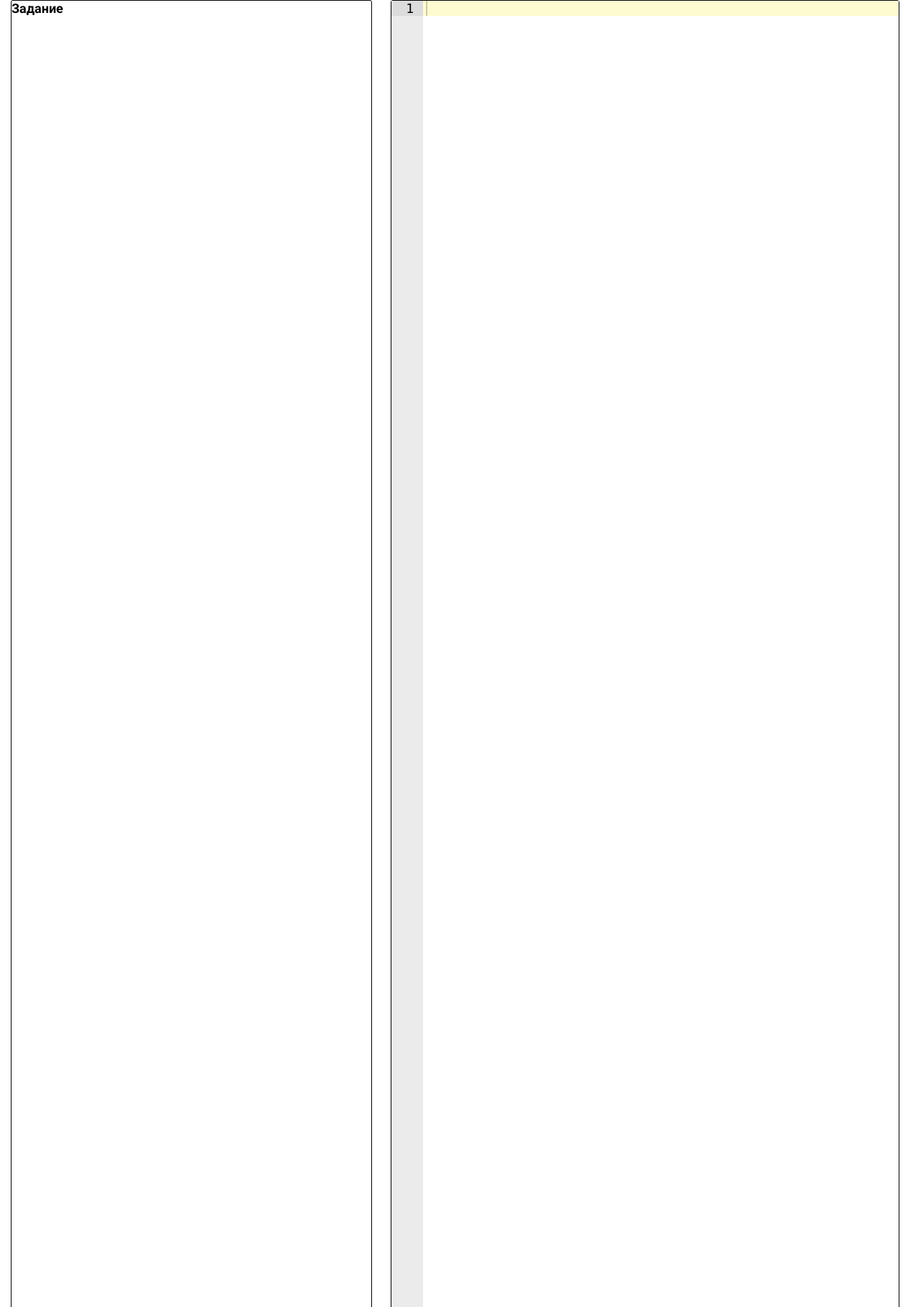
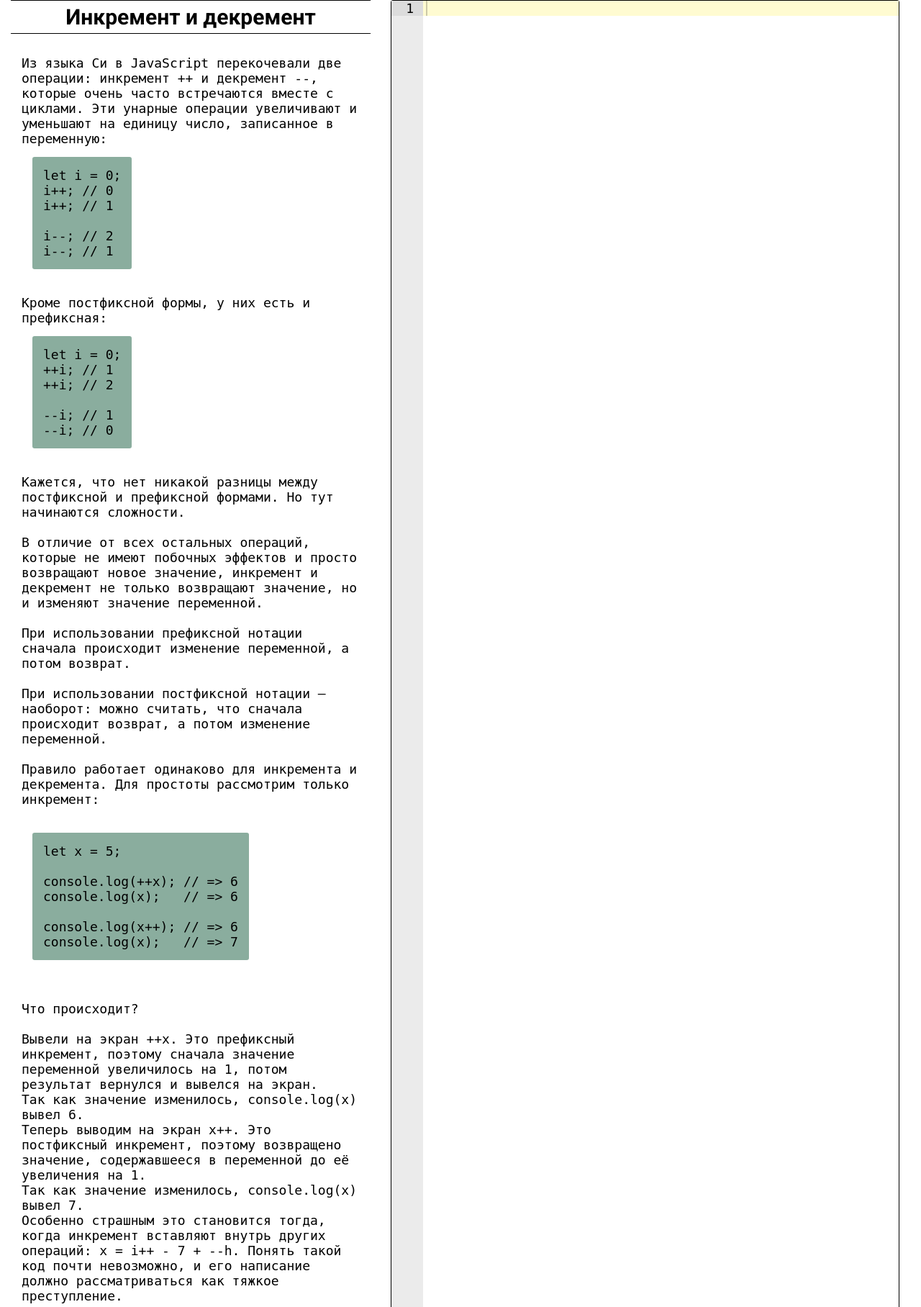
Before and after one commit to BZLOM4JOPbI/Amadeus-Courses, a Django app: page /ide.html in a window 1280 px wide. Shown: the part 104-1920 px from the top of the page at 72% size. Run offline with Django 4.2, Linux system fonts and the light colour scheme; some libraries are stand-ins or nearby versions.

```diff
--- a/Amadeus_project/main_pages/static/main_pages/css/style.css
+++ b/Amadeus_project/main_pages/static/main_pages/css/style.css
@@ -374,13 +374,19 @@ input[type='submit']:disabled {
     padding: 0 15px;
     box-sizing: border-box;
     width: 59%;
-
+    min-width: 500px;
 }
 .editorInner {
     position: relative;
     border: 1.5px solid #000;
     border-radius: 3px;
     height: 80vh;
+    margin-bottom: 15px;
+}
+.ideBtnWrap {
+    display: flex;
+    align-items: center;
+    justify-content: space-evenly;
 }
 .resultBtn {
     display: block;
@@ -408,12 +414,52 @@ input[type='submit']:disabled {
 }
 .courseText {
     width: 40%;
-    height: 100vh;
+
+    min-width: 350px;
+    margin-bottom: 15px;
+
+}
+.taskText {
+    display: block;
+    padding: 15px;
+    overflow-wrap: break-word;
+    max-height: 80vh;
+    overflow-y: auto;
+    white-space: pre-wrap;       /* Since CSS 2.1 */
+    white-space: -moz-pre-wrap;  /* Mozilla, since 1999 */
+    white-space: -o-pre-wrap;    /* Opera 7 */
+    word-wrap: break-word;       /* Internet Explorer 5.5+ */
+}
+.taskTitle {
+    display: block;
+    padding: 5px 10px;
+    text-align: center;
+    font-size: 30px;
+    border-top: 1.5px solid #000;
+    border-bottom: 1.5px solid #000;
+    margin-bottom: 15px;
+}
+code {
+    display: block;
+    width: fit-content;
+    background-color: rgba(89, 138, 118, 0.7);
     border-radius: 3px;
-    border: 1.5px solid #000;
+    padding: 15px;
+    margin: 15px;
+    font-family: monospace;
 }
-
-
+.taskText > .taskTitle {
+    margin: 10px;
+}
+@media screen  and (max-width: 884px){
+    .courseText {
+        width: 100%;
+    }
+    .editorContainer {
+        width: 100%;
+        min-width: 350px;
+    }
+}
 
 
 
@@ -466,9 +512,9 @@ input[type='submit']:disabled {
 }
 @keyframes increaseScale {
     0% {
-        scale: 0.5;
+        transform: scale(0.5);
     }
     100% {
-        scale: 1;
+        transform: scale(0.1);
     }
 }
--- a/Amadeus_project/main_pages/templates/main_pages/ide.html
+++ b/Amadeus_project/main_pages/templates/main_pages/ide.html
@@ -13,15 +13,71 @@ IDE
         <div class="courseInner">
             <div class="container">
                 <div class="courseText">
-                    <h3 class="taskTitle">Задание</h3>
+                    <h3 class="taskTitle">Инкремент и декремент</h3>
+                    <pre class="taskText">
+Из языка Си в JavaScript перекочевали две операции: инкремент ++ и декремент --, которые очень часто встречаются вместе с циклами. Эти унарные операции увеличивают и уменьшают на единицу число, записанное в переменную:
+<code>let i = 0;
+i++; // 0
+i++; // 1
+
+i--; // 2
+i--; // 1
+</code>
+Кроме постфиксной формы, у них есть и префиксная:
+<code>let i = 0;
+++i; // 1
+++i; // 2
+
+--i; // 1
+--i; // 0
+</code>
+Кажется, что нет никакой разницы между постфиксной и префиксной формами. Но тут начинаются сложности.
+
+В отличие от всех остальных операций, которые не имеют побочных эффектов и просто возвращают новое значение, инкремент и декремент не только возвращают значение, но и изменяют значение переменной.
+
+При использовании префиксной нотации сначала происходит изменение переменной, а потом возврат.
+
+При использовании постфиксной нотации — наоборот: можно считать, что сначала происходит возврат, а потом изменение переменной.
+
+Правило работает одинаково для инкремента и декремента. Для простоты рассмотрим только инкремент:
+
+<code>let x = 5;
+
+console.log(++x); // => 6
+console.log(x);   // => 6
+
+console.log(x++); // => 6
+console.log(x);   // => 7
+</code>
+
+Что происходит?
+
+Вывели на экран ++x. Это префиксный инкремент, поэтому сначала значение переменной увеличилось на 1, потом результат вернулся и вывелся на экран.
+Так как значение изменилось, console.log(x) вывел 6.
+Теперь выводим на экран x++. Это постфиксный инкремент, поэтому возвращено значение, содержавшееся в переменной до её увеличения на 1.
+Так как значение изменилось, console.log(x) вывел 7.
+Особенно страшным это становится тогда, когда инкремент вставляют внутрь других операций: x = i++ - 7 + --h. Понять такой код почти невозможно, и его написание должно рассматриваться как тяжкое преступление.
+
+Например, в языке JavaScript линтер (программа, проверяющая код) сразу начинает ругаться, когда встречает использование инкремента или декремента.
+
+Рекомендации по использованию:
+
+Никогда не мешайте в рамках одного выражения операции/функции без побочных эффектов с операциями/функциями, обладающими побочными эффектами.
+Используйте инкремент и декремент только там, где нет разницы между префиксным и постфиксным вариантом: отдельно от всего, на своей собственной строчке кода.
+<span class="taskTitle" >Задание</span>
+Напишите функцию makeItFunny(), которая принимает на вход строку и возвращает её копию, у которой каждый n-ный элемент переведен в верхний регистр. n – задается на входе в функцию.
+
+Для определения каждого n-ного элемента понадобится остаток от деления %. Подумайте, как его можно использовать
+                    </pre>
                 </div>
                 <div class="editorContainer">
                     <div class="editorInner">
                         <div id="editor"></div>
                     </div>
-                    <p class="resultBtn">Code</p>
-                    <p class="resetBtn">Reset IDE</p>
-
+                    <div class="ideBtnWrap">
+                        <p class="resultBtn">Code</p>
+                        <p class="resetBtn">Reset IDE</p>
+                    </div>
                 </div>
             </div>
         </div>
```
